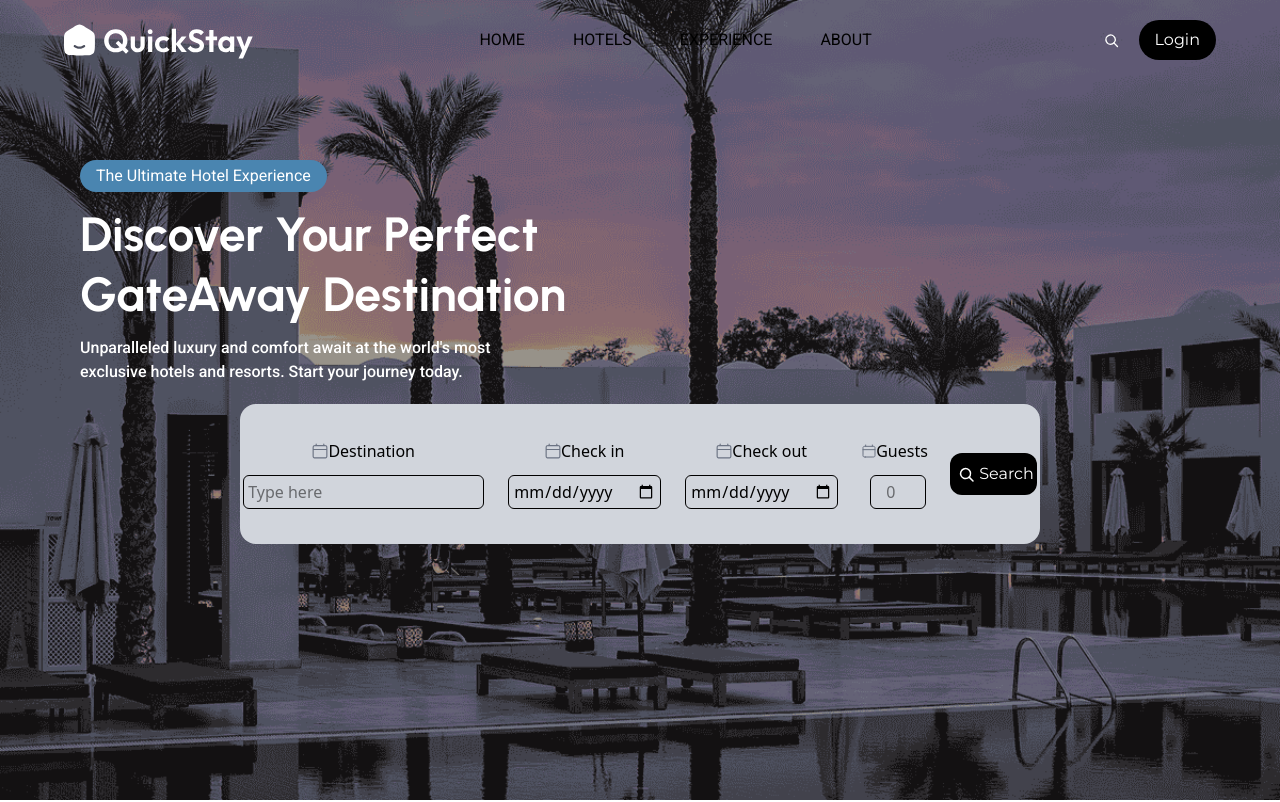
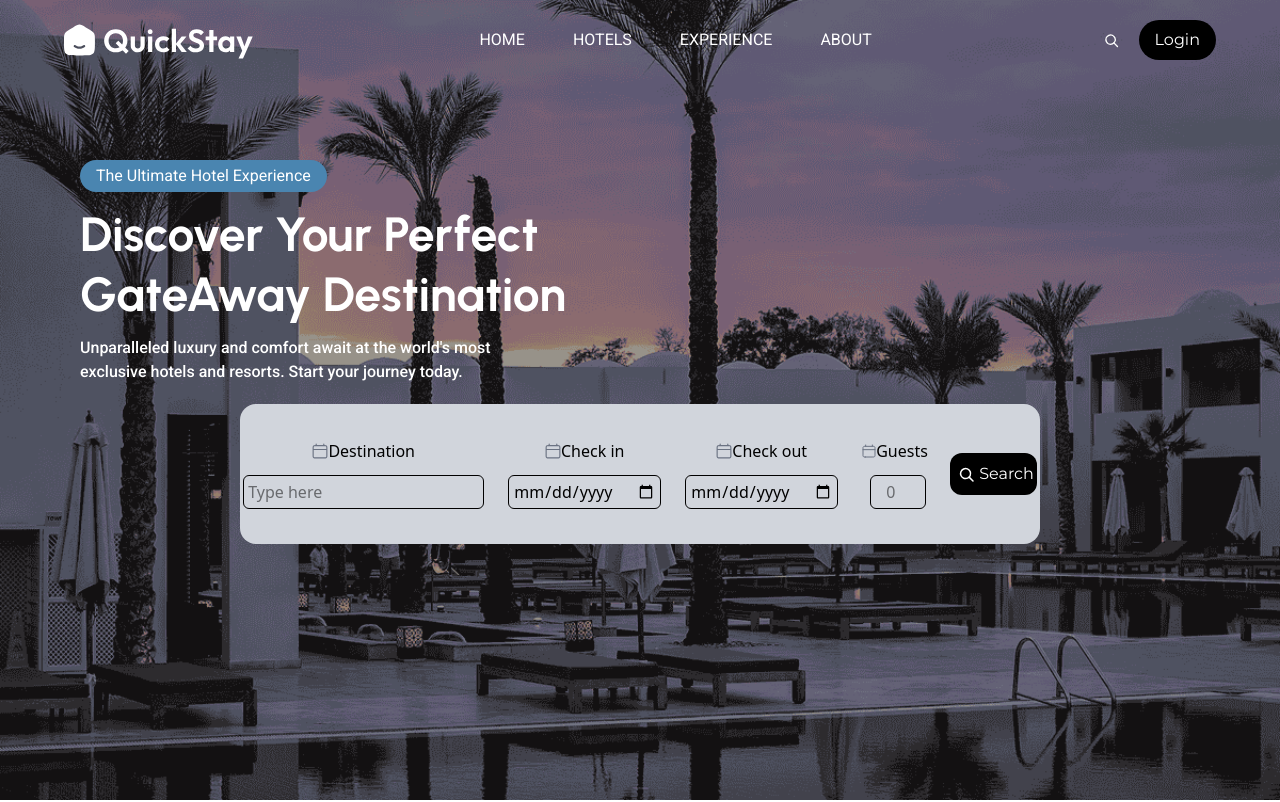
Before and after one commit to mudassir-codes-sys/Hotel-Management, a React (Vite) app: page / in a window 1280 px wide. Shown: the top 802 px of the page. Built offline with nearby package versions, Linux system fonts and the light colour scheme.

Commit message:
navLink color changed

```diff
--- a/src/Home/Navbar.jsx
+++ b/src/Home/Navbar.jsx
@@ -7,7 +7,7 @@ import { motion, AnimatePresence } from "framer-motion";
 function Nav({ to, name }) {
   return (
     <NavLink
-      className="relative w-full  block px-2 text-black after:absolute after:bottom-0 after:left-0 after:h-[2px] after:w-0 after:bg-white after:transition-all after:duration-300 hover:after:w-full"
+      className="relative w-full  block px-2 text-white after:absolute after:bottom-0 after:left-0 after:h-[2px] after:w-0 after:bg-white after:transition-all after:duration-300 hover:after:w-full"
       to={to}
     >
       {name}
```
